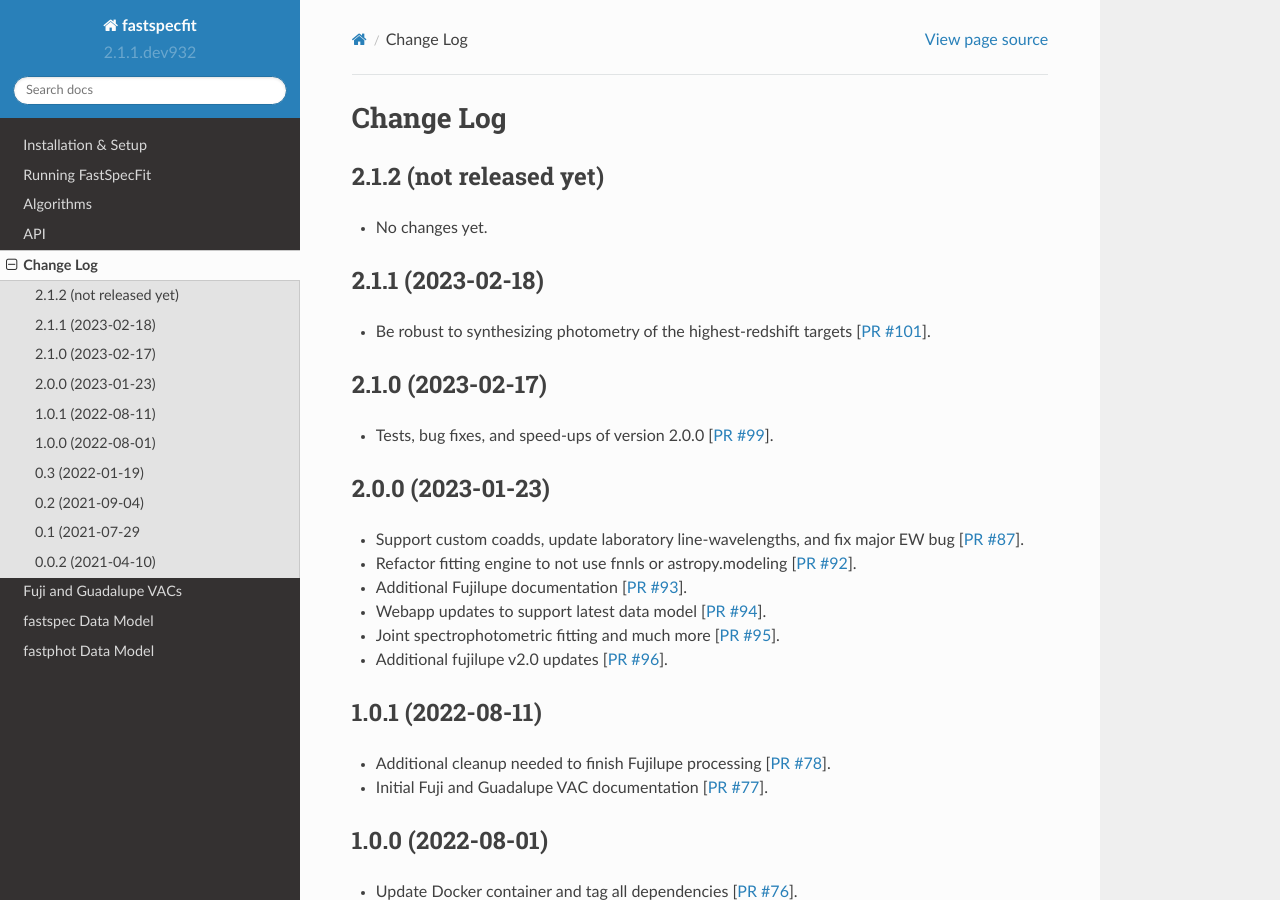
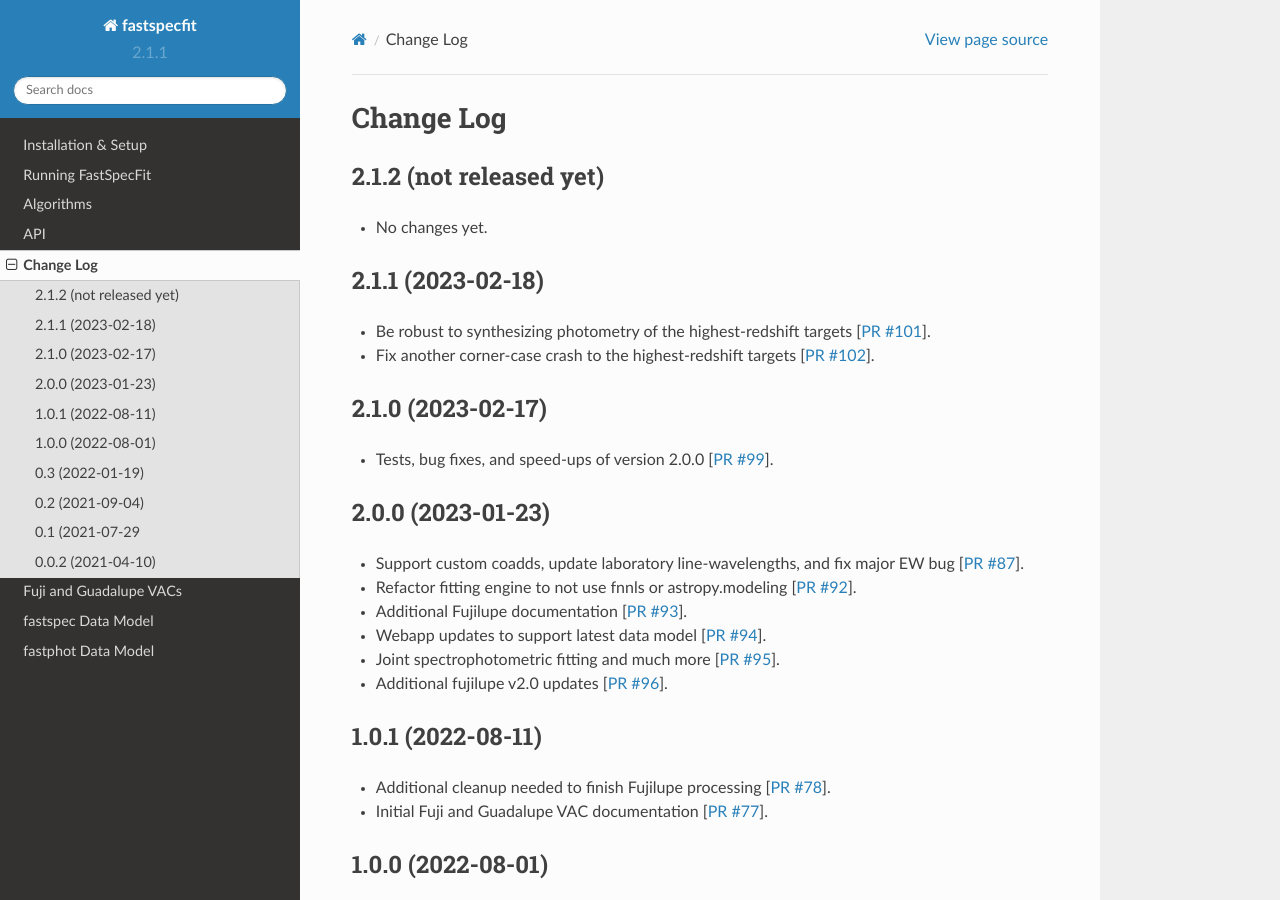
Before and after one commit to desihub/fastspecfit, a Sphinx documentation site: the page built from doc/changes.rst, in a window 1280 px wide and 900 px high. Built offline with Sphinx 7.4.7 and the Read the Docs theme 2.0.0, drawn with Linux system fonts in a browser that asks for light colours.

Commit message:
change log

```diff
--- a/doc/changes.rst
+++ b/doc/changes.rst
@@ -11,8 +11,10 @@ Change Log
 ------------------------
 
 * Be robust to synthesizing photometry of the highest-redshift targets [`PR #101`_].
+* Fix another corner-case crash to the highest-redshift targets [`PR #102`_].
 
 .. _`PR #101`: https://github.com/desihub/fastspecfit/pull/101
+.. _`PR #102`: https://github.com/desihub/fastspecfit/pull/102
 
 2.1.0 (2023-02-17)
 ------------------
--- a/py/fastspecfit/_version.py
+++ b/py/fastspecfit/_version.py
@@ -1 +1 @@
-__version__ = '2.1.1.dev932'
+__version__ = '2.1.1'
```
